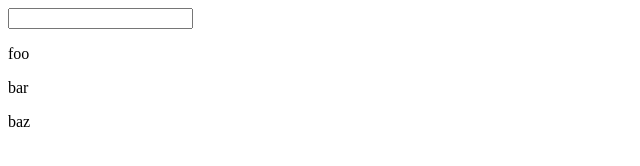
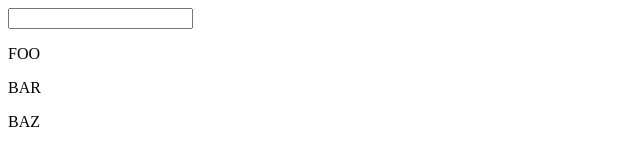
Before and after one commit to owenmead/strip-angular, a plain HTML site: page index.html in a window 1280 px wide. Shown: the full height of the page, 0-640 px from the left. Drawn offline with Linux system fonts and the light colour scheme.

Commit message:
Add a quick filter

```diff
--- a/app.js
+++ b/app.js
@@ -13,7 +13,12 @@ angular.module('app', [])
 			link: function(scope, element, attrs) {
 				$interval(function() {
 					element[0].style.display = element[0].style.display == 'none' ? 'inline' : 'none';
-				}, 500);
+				}, 750);
 			}
 		}
 	})
+	.filter('up', function() {
+		return function(input) {
+			return input.toUpperCase();
+		};
+	})
--- a/index.html
+++ b/index.html
@@ -12,7 +12,7 @@
     <div ng-controller="ctrl">
         <input type="text" ng-model="inputz"> {{ inputz }}
         <p ng-repeat="thing in stuff">
-            <blink>{{ thing }}</blink>
+            <blink>{{ thing|up }}</blink>
         </p>
     </div>
 </body>
```
